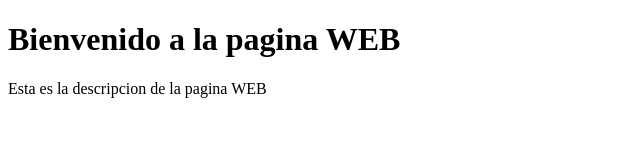
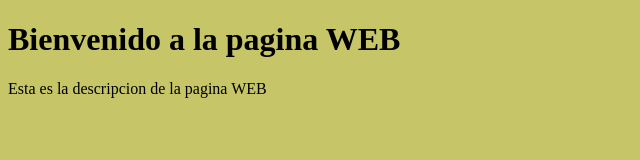
Before and after one commit to mauriciolabs/pagina-web, a plain HTML site: page index.html in a window 1280 px wide. Shown: the whole page, without its empty margins (0-640 px from the left). Drawn offline with Linux system fonts and the light colour scheme.

Commit message:
color de fondo
se cambio el color de fondo del body

```diff
--- a/index.html
+++ b/index.html
@@ -4,7 +4,7 @@
         <meta charset="utf-8">
     <title>Esta es la pagina web</title>
 </head>
-<body>
+<body style="background-color:#c6c567;">
     <h1>Bienvenido a la pagina WEB</h1>
     <p>Esta es la descripcion de la pagina WEB</p>
 </body>
```
